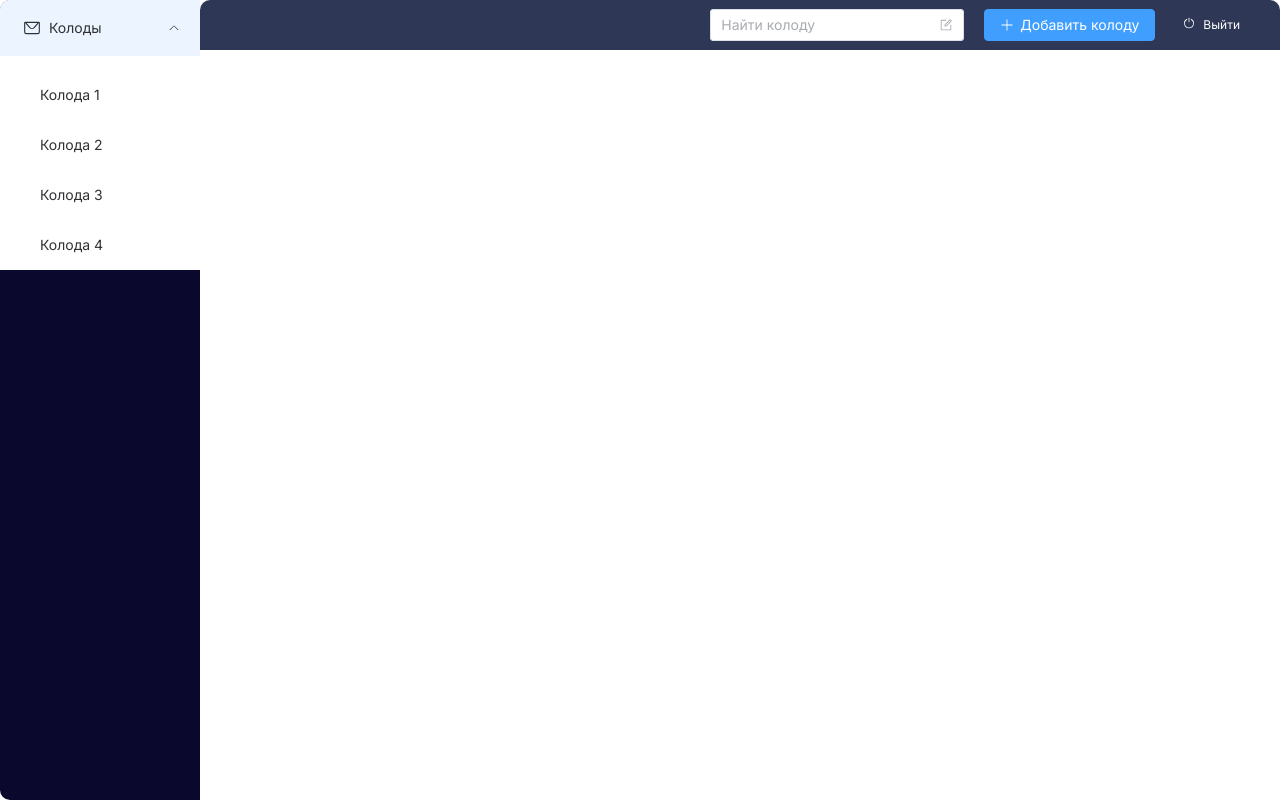
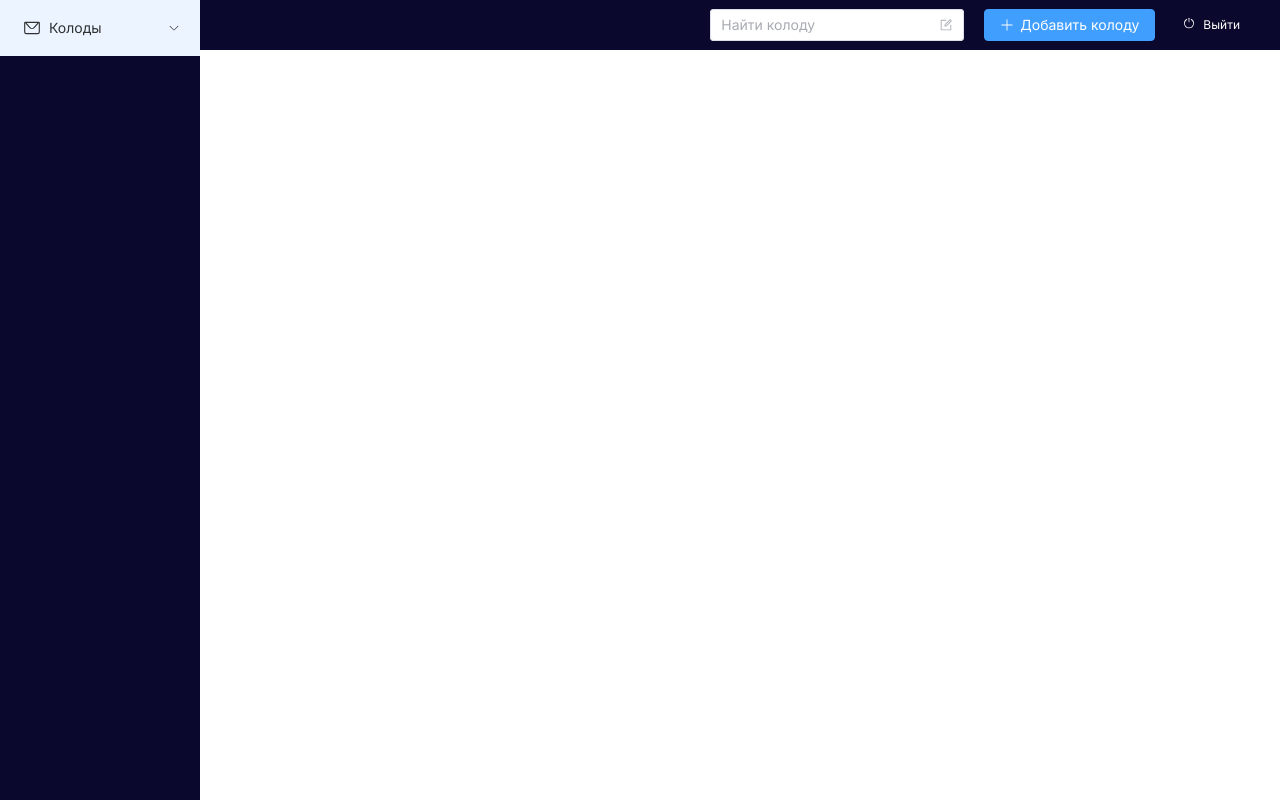
Before and after one commit to Felix200260/frontendStudyEngIishWords, a Vue app in the folder frontendStudyEnglishWords/: page /main in a window 1280 px wide. Built offline with nearby package versions, Linux system fonts and the light colour scheme.

Commit message:
[~] ImportCards.vue добавил контента

```diff
--- a/frontendStudyEnglishWords/src/views/ImportCards.vue
+++ b/frontendStudyEnglishWords/src/views/ImportCards.vue
@@ -1,5 +1,3 @@
-<script setup lang="ts"></script>
-
 <template>
   <div class="import">
     <div>
@@ -11,14 +9,25 @@
         v-model="textarea"
         :autosize="{ minRows: 2, maxRows: 4 }"
         type="textarea"
-        placeholder="Please input"
+        placeholder="Слово 1 Определение 1
+Слово 2 Определение 2
+Слово З Определение З"
       />
       <div class="mt-2.5">
-        <el-button size="default" type="primary">Отменить импорт</el-button>
-        <el-button size="default" type="danger">Импортировать</el-button>
+        <el-button size="default" type="primary"
+          ><router-link to="main">Отменить импорт</router-link></el-button
+        >
+        <el-button size="default" type="danger"
+          ><router-link to="main">Импортировать</router-link></el-button
+        >
       </div>
     </div>
   </div>
 </template>
+<script setup lang="ts">
+import { ref } from 'vue'
+
+const textarea = ref('')
+</script>
 
 <style scoped></style>
--- a/frontendStudyEnglishWords/src/views/MainView.vue
+++ b/frontendStudyEnglishWords/src/views/MainView.vue
@@ -2,8 +2,8 @@
   <el-container class="layout-container-demo" style="height: 100vh">
     <el-aside width="200px">
       <el-scrollbar>
-        <el-menu :default-openeds="['1', '3']">
-          <el-sub-menu index="1">
+        <el-menu>
+          <el-sub-menu>
             <template #title>
               <el-icon><message /></el-icon>Колоды
             </template>
@@ -226,26 +226,24 @@ const tableData = ref(Array.from({ length: 20 }).fill(item))
 <style scoped>
 .layout-container-demo .el-header {
   position: relative;
-  background-color: #2e3856;
+  background-color: #0a092d;
   color: white;
   display: flex;
   justify-content: flex-end;
   align-items: center;
   padding: 0 20px;
-  border-radius: 10px 10px 0 0; /* Закругляем верхний блок */
 }
 .layout-container-demo .el-aside {
   color: var(--el-text-color-primary);
   background: #0a092d;
   height: 100vh;
-  border-radius: 10px 0 0 10px; /* Закругляем боковой блок */
 }
 .layout-container-demo .el-menu {
   border-right: none;
+  height: 50px;
 }
 .layout-container-demo .el-main {
   padding: 0;
-  border-radius: 0 10px 10px 0; /* Закругляем главный контент */
 }
 
 .toolbar {
```
Also changed, not shown: 1 other file (tests, documents, lock files or other folders).
